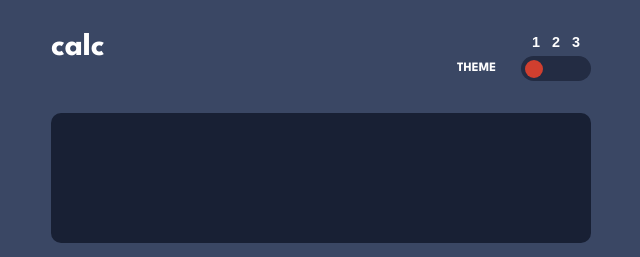
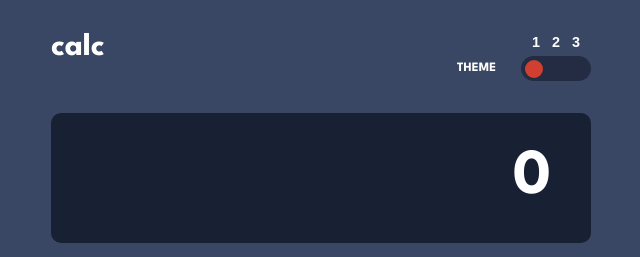
Before and after one commit to student-shraddha/nextjs-calculator, a Next.js app: page / in a window 1280 px wide. Shown: the top 257 px of the page, without its empty margins (319-959 px from the left). Built offline with nearby package versions, Linux system fonts and the light colour scheme.

Commit message:
calculator working better

```diff
--- a/app/page.js
+++ b/app/page.js
@@ -2,7 +2,7 @@
 // import Image from 'next/image'
 import Layout from './components/layout.js'
 import Key from './components/Key.js'
-import { useState } from 'react'
+import { useEffect, useState } from 'react'
 
 export default function Home() {
 
@@ -10,7 +10,7 @@ export default function Home() {
   const[operation, setOperation] = useState("");
   const[tempResult, setTempResult] = useState(0);
   const[result, setResult] = useState(0);
-  const[toBe, setToBe] = useState(true);
+  const[toBe, setToBe] = useState(false);
 
   function mathsOperations(operator, x, y){
     if (operator == "+"){
@@ -63,9 +63,13 @@ export default function Home() {
     }
   }
 
+  useEffect(() => {
+    setScreen("" + result);
+  }, [result])
+
   function equalsTo(){
     mathsOperations(operation, tempResult, Number(screen));
-    setScreen("" + result);
+    // setScreen("" + result);
     setToBe(false);
   }
 
```
